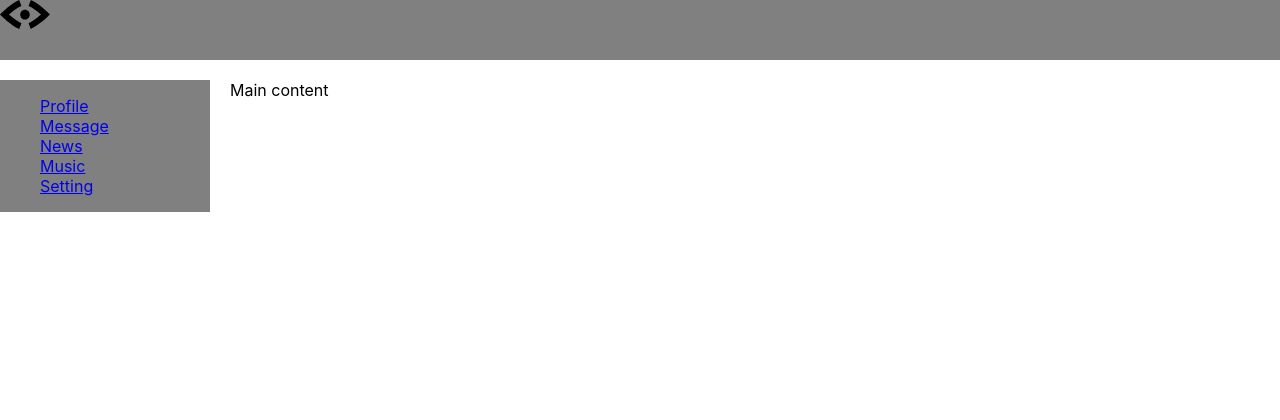
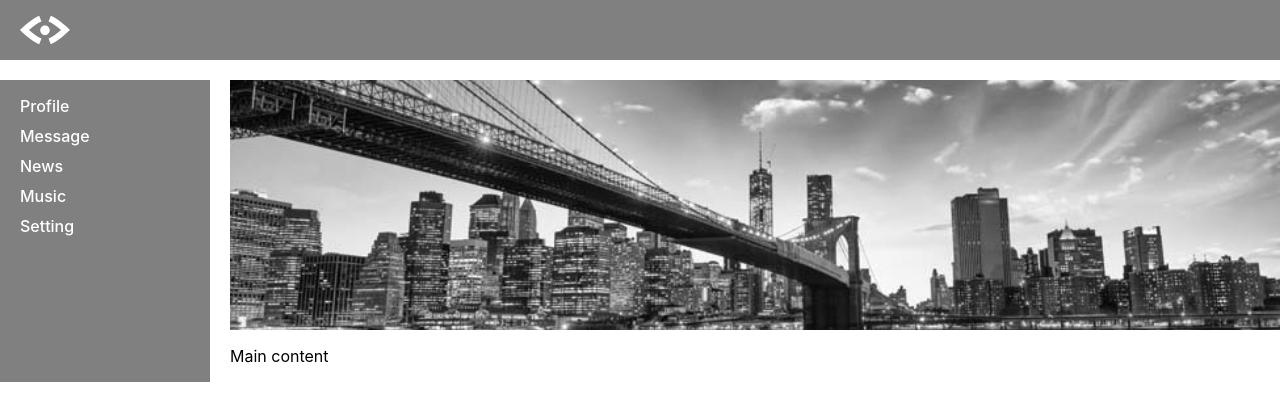
Before and after one commit to DmitryMuzalev/React-lesons, a React (Create React App) app: page / in a window 1280 px wide. Shown: the top 420 px of the page. Built offline with nearby package versions, Linux system fonts and the light colour scheme.

Commit message:
Lesson 14. CSS modules

```diff
--- a/src/App.css
+++ b/src/App.css
@@ -1,9 +1,9 @@
+*{
+   padding: 0;
+}
+
 ul{
    list-style: none;
-}
-
-.header img {
-   width: 50px;
 }
 
 .app-wrapper{
@@ -16,15 +16,3 @@ ul{
    "header header"
    "navbar content";
 }
-
-.header{
-   grid-area: header;
-   background-color: grey;
-}
-.navbar{
-   grid-area: navbar;
-   background-color: grey;
-}
-.content{
-   grid-area: content;
-}
--- a/src/components/Header.jsx
+++ b/src/components/Header.jsx
@@ -1,9 +1,10 @@
 import logo from './../logo.svg';
+import style from './Header.module.css';
 
 export default function Header() {
   return (
-    <header className="header">
-      <img src={logo} alt="Logo" />
+    <header className={style.header}>
+      <img className={style.logo} src={logo} alt="Logo" />
     </header>
   );
 }
--- /dev/null
+++ b/src/components/Header.module.css
@@ -0,0 +1,12 @@
+.header{
+   display: flex;
+   padding: 0px 20px;
+   grid-area: header;
+   background-color: grey;
+
+}
+
+.logo {
+   width: 50px;
+
+}
--- a/src/components/Navbar.jsx
+++ b/src/components/Navbar.jsx
@@ -1,21 +1,33 @@
+import style from './Navbar.module.css';
+
 export default function Navbar() {
   return (
-    <nav className="navbar">
-      <ul>
+    <nav className={style.navbar}>
+      <ul className={style.list}>
         <li>
-          <a href="#link">Profile</a>
+          <a className={style.link} href="#link">
+            Profile
+          </a>
         </li>
         <li>
-          <a href="#link">Message</a>
+          <a className={style.link} href="#link">
+            Message
+          </a>
         </li>
         <li>
-          <a href="#link">News</a>
+          <a className={style.link} href="#link">
+            News
+          </a>
         </li>
         <li>
-          <a href="#link">Music</a>
+          <a className={style.link} href="#link">
+            Music
+          </a>
         </li>
         <li>
-          <a href="#link">Setting</a>
+          <a className={style.link} href="#link">
+            Setting
+          </a>
         </li>
       </ul>
     </nav>
--- /dev/null
+++ b/src/components/Navbar.module.css
@@ -0,0 +1,22 @@
+.navbar{
+   grid-area: navbar;
+   background-color: grey;
+   padding: 0px 20px;
+}
+
+.list {
+   display: flex;
+   flex-direction: column;
+   row-gap: 10px;
+}
+
+
+.link{
+   text-decoration: none;
+   color: white;
+   font-weight: 500;
+}
+
+.link:hover{
+   text-decoration: underline;
+}
--- a/src/components/Profile.jsx
+++ b/src/components/Profile.jsx
@@ -1,3 +1,10 @@
+import style from './Profile.module.css';
+
 export default function Profile() {
-  return <div className="content">Main content</div>;
+  return (
+    <div className={style.content}>
+      <div className={style.banner}></div>
+      <p>Main content</p>
+    </div>
+  );
 }
--- /dev/null
+++ b/src/components/Profile.module.css
@@ -0,0 +1,9 @@
+.content{
+   grid-area: content;
+}
+
+.banner{
+   height: 250px;
+   background: url("./../banner.jpg") no-repeat center;
+   background-size: cover;
+}
```
Also changed, not shown: src/banner.jpg (added), src/logo.svg.
